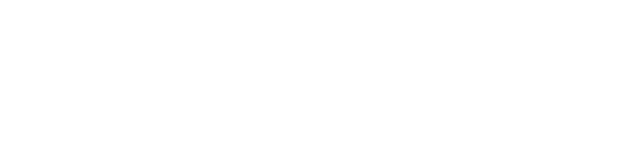
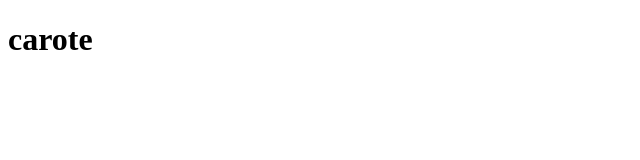
Before and after one commit to GiacWebDev/js-lista-spesa, a plain HTML site: page index.html in a window 1280 px wide. Shown: the whole page, without its empty margins (0-640 px from the left). Drawn offline with Linux system fonts and the light colour scheme.

Commit message:
[edit] js structure

```diff
--- a/JS/script.js
+++ b/JS/script.js
@@ -0,0 +1,22 @@
+// 1 scrivo l'array con la lista della spesa
+// 2 creo il contatore con la sua variabile fuori da tutto
+// 3 creo il ciclo while
+// 4 esco dal ciclo
+
+const outputEl = document.querySelector('.output')
+const listaSpesa = ['banane', 'lamponi', 'ciliegie', 'mandarini', 'carote', 'dentifricio'];
+
+let counter = 0;
+let fineLista = false;
+
+while ( counter < listaSpesa.length) {
+  const item = listaSpesa[counter];
+  counter++
+  console.log(item);
+
+  if (counter === listaSpesa.length)
+  break;
+
+
+  outputEl.innerHTML = item
+}
--- a/index.html
+++ b/index.html
@@ -7,6 +7,7 @@
 </head>
 <body>
 
+  <h1 class="output"></h1>
 
   <script src="JS/script.js"></script>
 </body>
```
